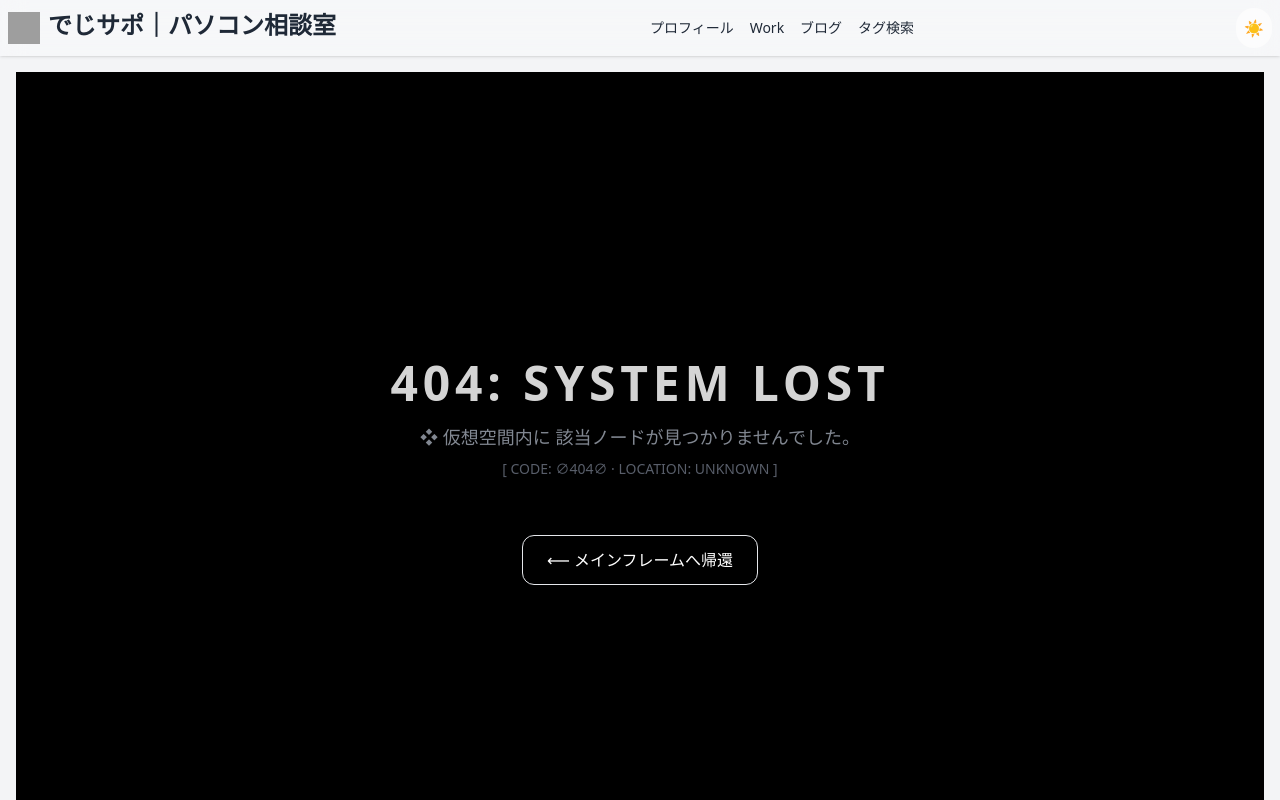
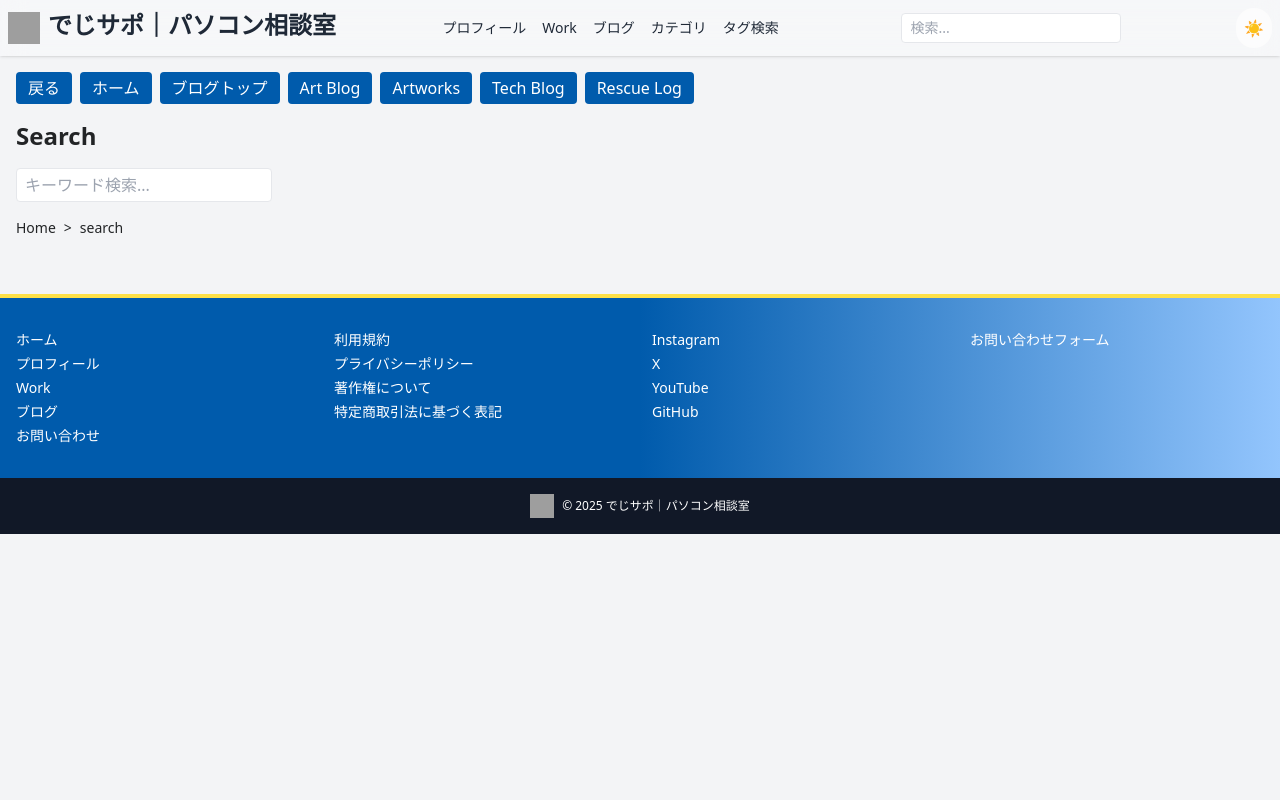
Before and after one commit to maruyamamasaya/Portfolio, a Next.js app: page /search in a window 1280 px wide. Before the commit this address had no page. Shown: the top 800 px of the page. Built offline with nearby package versions, Linux system fonts and the light colour scheme; grey boxes are pictures that could not be loaded.

Commit message:
Add blog search functionality

```diff
--- a/src/app/components/Header.tsx
+++ b/src/app/components/Header.tsx
@@ -12,6 +12,7 @@ export default function Header() {
     { href: '/about', label: 'プロフィール' },
     { href: '/works', label: 'Work' },
     { href: '/blog', label: 'ブログ' },
+    { href: '/categories', label: 'カテゴリ' },
     { href: '/tags', label: 'タグ検索' },
   ];
 
@@ -45,6 +46,14 @@ export default function Header() {
             ))}
           </ul>
         </nav>
+        <form action="/search" method="get" className="hidden sm:block ml-4">
+          <input
+            type="text"
+            name="q"
+            placeholder="検索..."
+            className="border rounded px-2 py-1 text-sm"
+          />
+        </form>
         <DarkModeToggle />
         <Drawer open={open} onClose={() => setOpen(false)}>
           <ul className="flex flex-col space-y-4 mt-8">
@@ -56,6 +65,14 @@ export default function Header() {
               </li>
             ))}
           </ul>
+          <form action="/search" method="get" className="mt-4">
+            <input
+              type="text"
+              name="q"
+              placeholder="検索..."
+              className="w-full border rounded px-2 py-1"
+            />
+          </form>
         </Drawer>
       </div>
       {/* Category links removed */}
--- /dev/null
+++ b/src/app/search/page.tsx
@@ -0,0 +1,43 @@
+import Link from 'next/link';
+import { searchPosts } from '@/lib/posts';
+import BlogNavButtons from '../components/BlogNavButtons';
+import { Metadata } from 'next';
+
+export const metadata: Metadata = {
+  title: 'Search'
+};
+
+export default function SearchPage({ searchParams }: { searchParams: { q?: string } }) {
+  const query = searchParams.q ?? '';
+  const results = query ? searchPosts(query) : [];
+  return (
+    <div>
+      <BlogNavButtons />
+      <h1 className="text-2xl font-bold mb-4">Search</h1>
+      <form className="mb-4">
+        <input
+          type="text"
+          name="q"
+          placeholder="キーワード検索..."
+          defaultValue={query}
+          className="border rounded px-2 py-1 w-full sm:w-64"
+        />
+      </form>
+      {query && (
+        results.length ? (
+          <ul className="space-y-4">
+            {results.map(post => (
+              <li key={post.slug}>
+                <Link href={`/blog/${post.slug}`} className="text-primary hover:underline">
+                  {post.title}
+                </Link>
+              </li>
+            ))}
+          </ul>
+        ) : (
+          <p>該当する記事が見つかりませんでした。</p>
+        )
+      )}
+    </div>
+  );
+}
--- a/src/lib/posts.ts
+++ b/src/lib/posts.ts
@@ -67,6 +67,16 @@ export function getPostsByTag(tag: string): Post[] {
   return getSortedPosts().filter(post => post.tags?.includes(tag));
 }
 
+export function searchPosts(query: string): Post[] {
+  const q = query.toLowerCase();
+  return getSortedPosts().filter(post => {
+    const inTitle = post.title.toLowerCase().includes(q);
+    const inContent = post.content.toLowerCase().includes(q);
+    const inTags = post.tags?.some(tag => tag.toLowerCase().includes(q));
+    return inTitle || inContent || inTags;
+  });
+}
+
 export function getBacklinks(slug: string): Post[] {
   const posts = getSortedPosts();
   return posts.filter(post => post.content.includes(`${slug}.md`));
```
